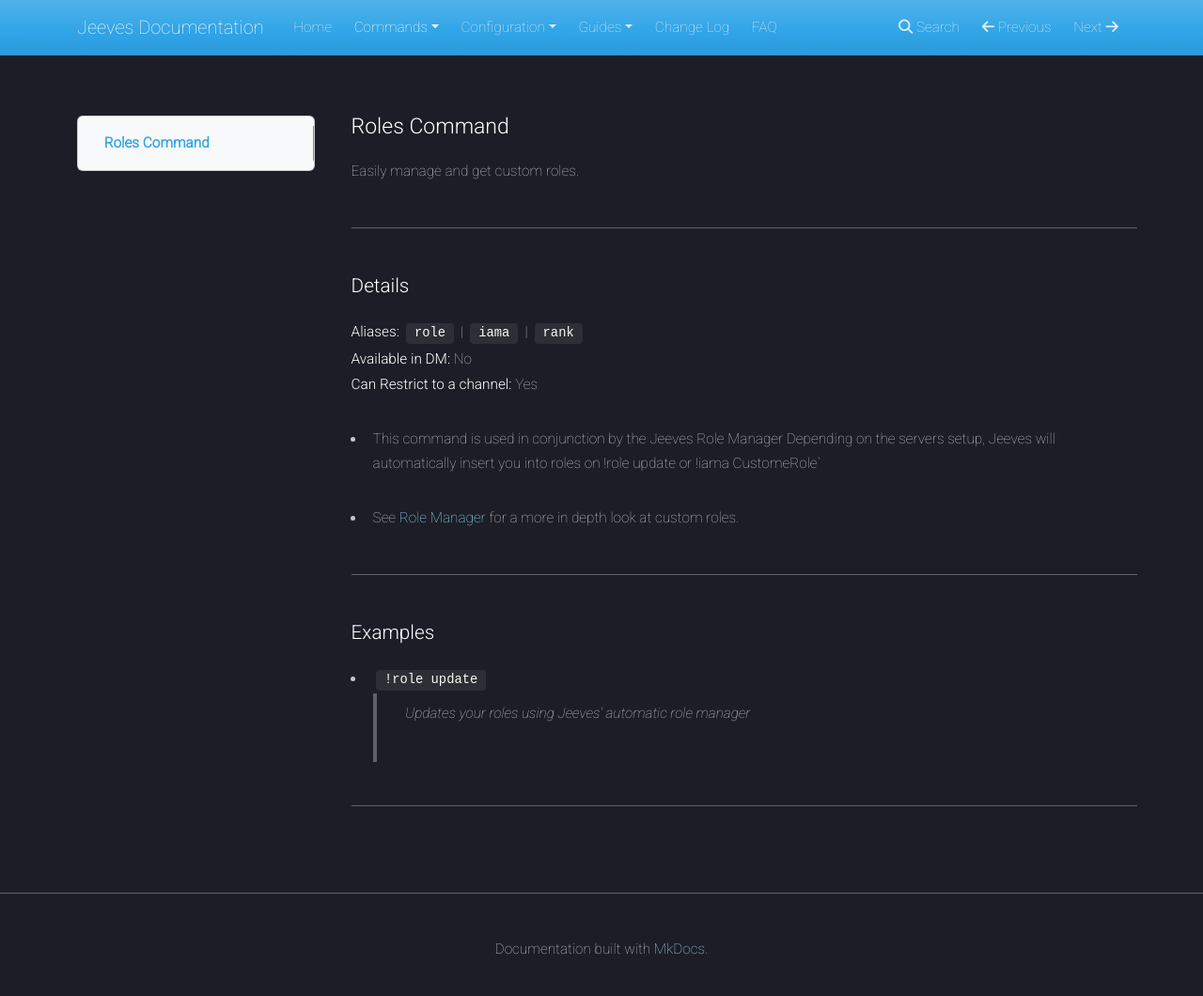
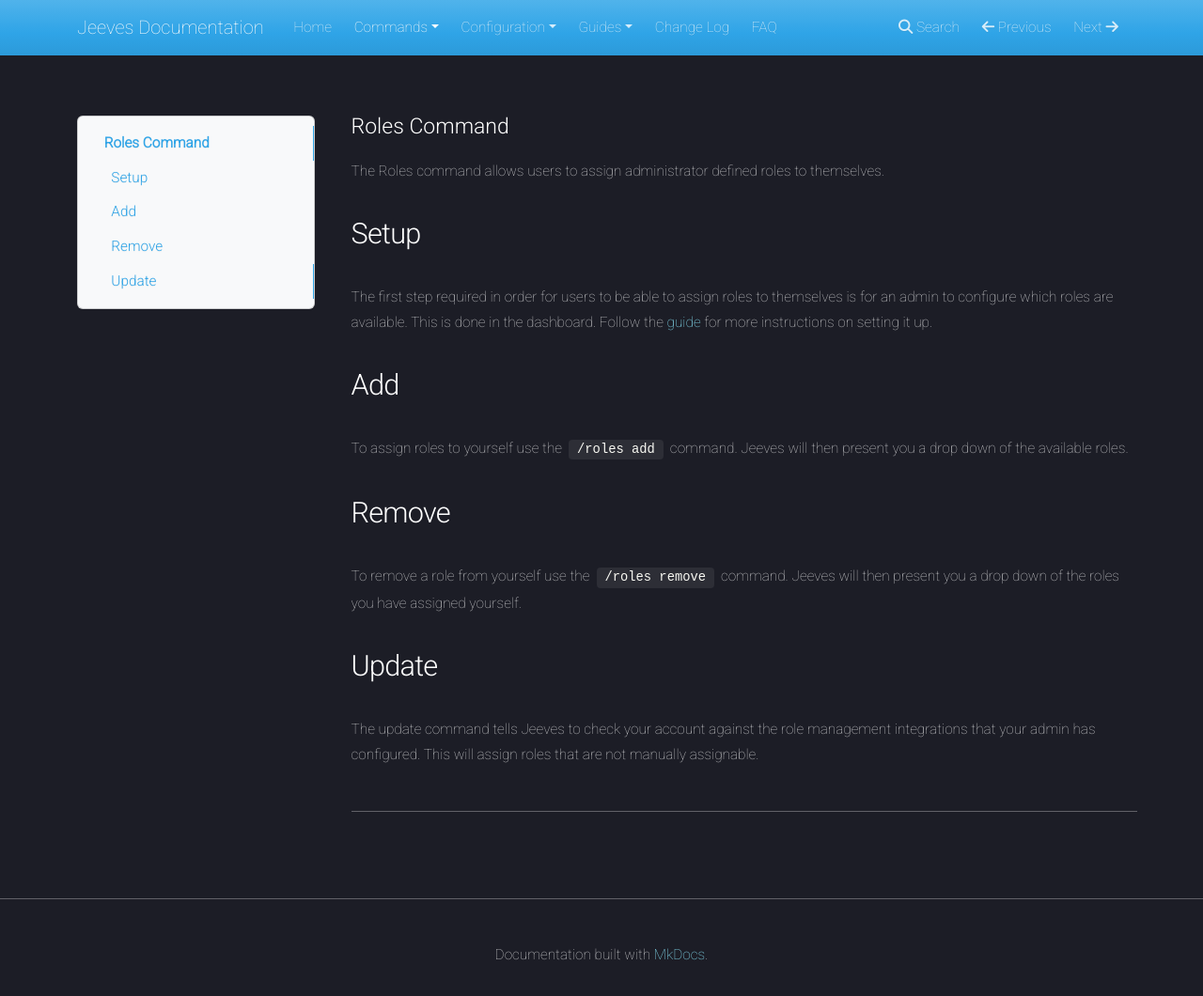
Before and after one commit to TeamJeeves/Jeeves-Bot-Documentation, an MkDocs documentation site: the page built from docs/commands/tools/roles.md, in a window 1280 px wide and 1060 px high. Shown: the whole window at 94% size. Built offline with MkDocs 1.6.1, drawn with Linux system fonts in a browser that asks for light colours; nearby versions of some CDN libraries.

Commit message:
Roles update for slash commands

```diff
--- a/docs/commands/tools/roles.md
+++ b/docs/commands/tools/roles.md
@@ -1,19 +1,18 @@
 # Roles Command
 
-Easily manage and get custom roles.
+The Roles command allows users to assign administrator defined roles to themselves.
+
+## Setup
+
+The first step required in order for users to be able to assign roles to themselves is for an admin to configure which roles are available. This is done in the dashboard. Follow the [guide](../../configuration/role-management.md) for more instructions on setting it up.
+
+## Add
+
+To assign roles to yourself use the `/roles add` command. Jeeves will then present you a drop down of the available roles.
+## Remove
+
+To remove a role from yourself use the `/roles remove` command. Jeeves will then present you a drop down of the roles you have assigned yourself.
+## Update
+
+The update command tells Jeeves to check your account against the role management integrations that your admin has configured. This will assign roles that are not manually assignable.
 ***
-### Details
-**Aliases:** `role` | `iama` | `rank`
-**Available in DM:** No
-**Can Restrict to a channel:** Yes
-
-* This command is used in conjunction by the Jeeves Role Manager
-Depending on the servers setup, Jeeves will automatically insert you into roles on !role update or !iama CustomeRole`
-
-* See [Role Manager](../../configuration/role-management.md) for a more in depth look at custom roles.
-***
-### Examples
-
-* `!role update`
->  Updates your roles using Jeeves' automatic role manager
-***
```
Also changed, not shown: docs/configuration/role-management.md (+1 -1 lines).
